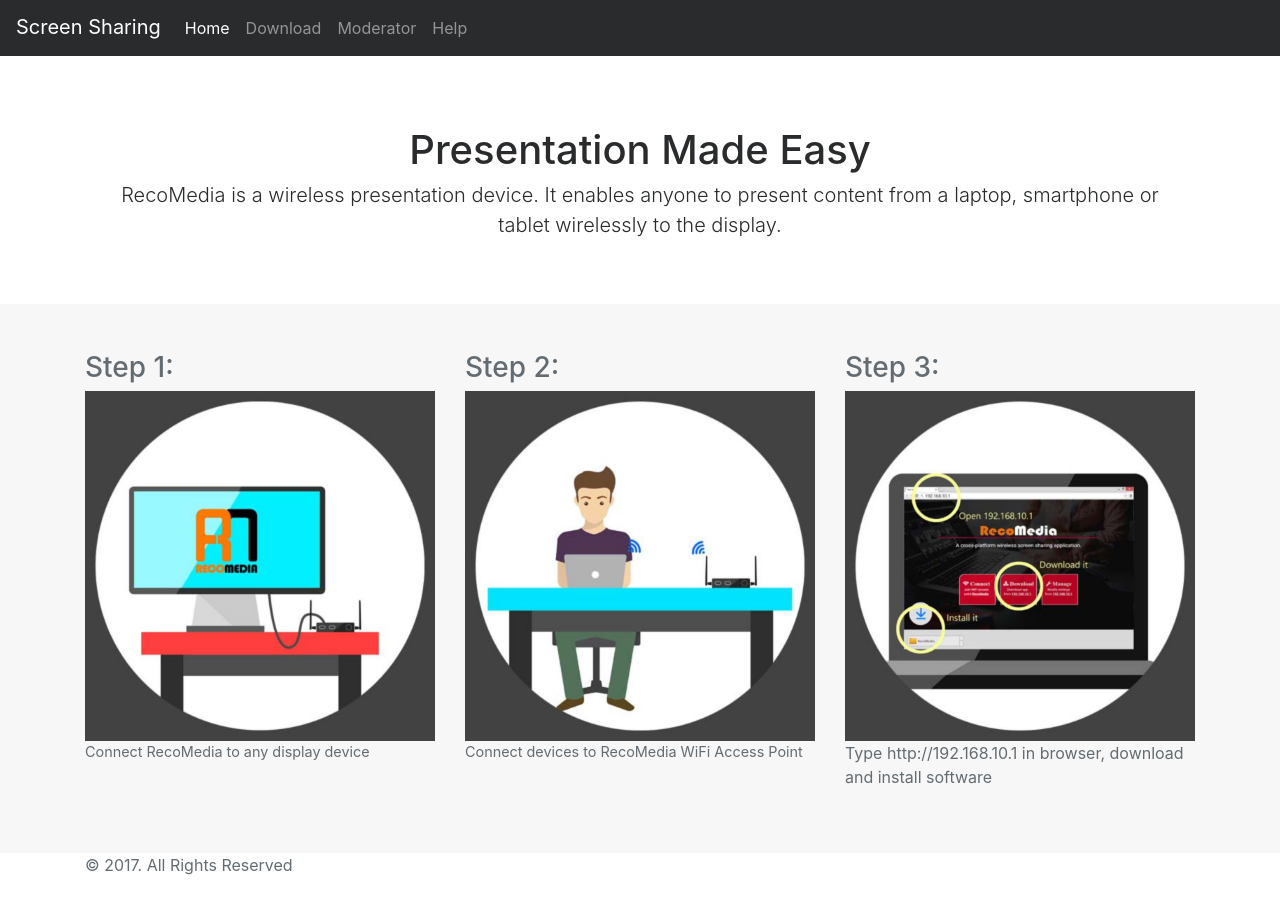
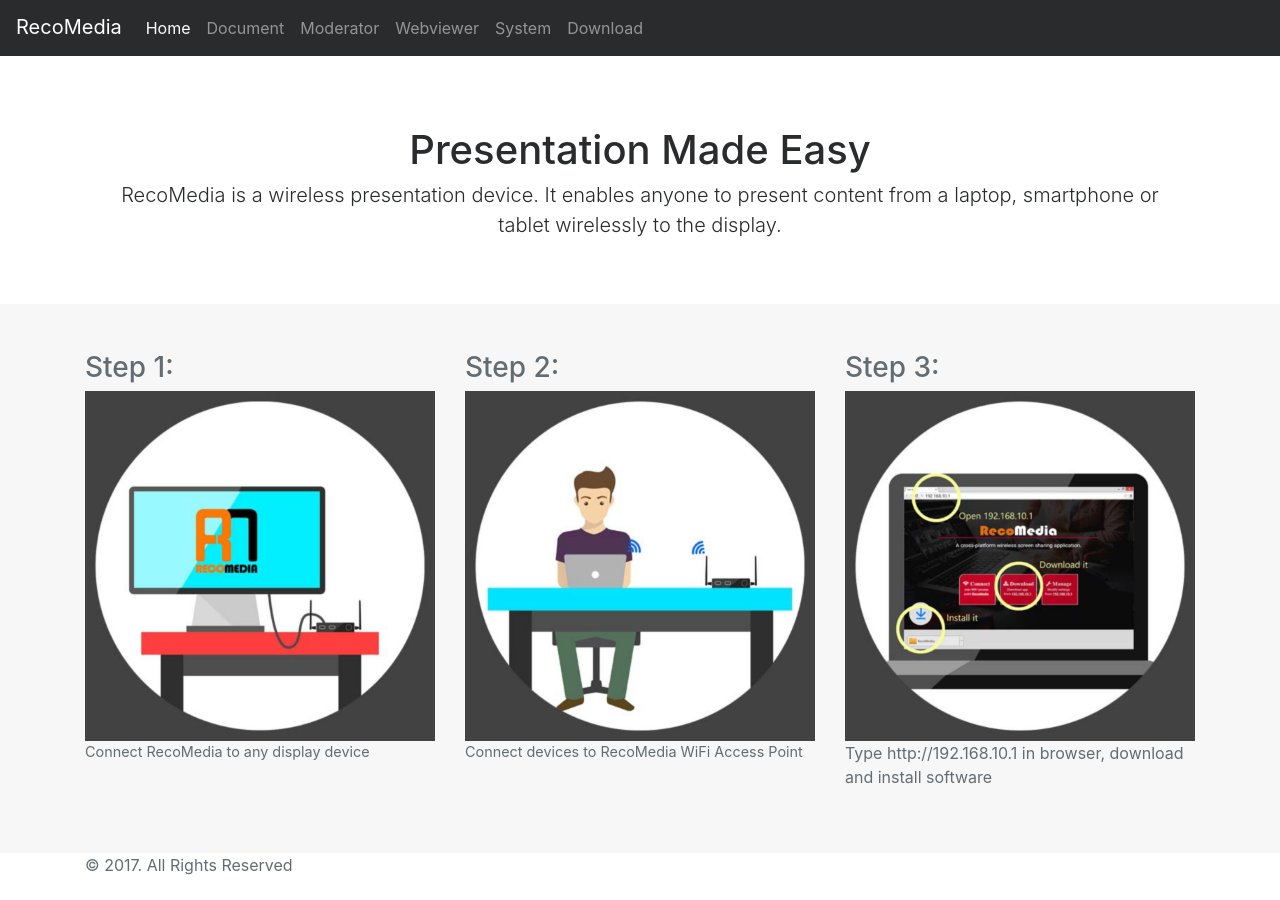
Before and after one commit to dionguek/Project3, a Jekyll site: the page docs/examples/recomedia/main.html, which Jekyll copies as it is, in a window 1280 px wide. Built offline with Jekyll 4.4.1, drawn with Linux system fonts in a browser that asks for light colours; nearby versions of some CDN libraries.

Commit message:
Changed interface and wordings matching RecoMedia

```diff
--- a/docs/examples/recomedia/css/starter-template.css
+++ b/docs/examples/recomedia/css/starter-template.css
@@ -14,6 +14,10 @@
   margin-bottom: 0.5rem;
 }
 
+#logo{
+    width:80x;
+    height:25px;
+}
 
 .navbar {
   margin-bottom: 0;
@@ -58,5 +62,5 @@
 }
 
 .card-text {
-  font-size: 90%;
+  font-size: 85%;
 }
--- a/docs/examples/recomedia/main.html
+++ b/docs/examples/recomedia/main.html
@@ -21,28 +21,33 @@
       <button class="navbar-toggler navbar-toggler-right" type="button" data-toggle="collapse" data-target="#navbarsExampleDefault" aria-controls="navbarsExampleDefault" aria-expanded="false" aria-label="Toggle navigation">
         <span class="navbar-toggler-icon"></span>
       </button>
-      <a class="navbar-brand" href="#">Screen Sharing</a>
+      <a class="navbar-brand" href="#">RecoMedia</a>
 
       <div class="collapse navbar-collapse" id="navbarsExampleDefault">
         <ul class="navbar-nav mr-auto">
           <li class="nav-item active">
-            <a class="nav-link" href="#">Home <span class="sr-only">(current)</span></a>
+            <a class="nav-link" href="main.html">Home</a>
+          </li>
+          <li class="nav-item">
+            <a class="nav-link" href="#">Document</a>
+          </li>
+          <li class="nav-item">
+            <a class="nav-link" href="signin.html">Moderator</a>
+          </li>
+          <li class="nav-item">
+            <a class="nav-link" href="#">Webviewer</a>
+          </li>
+          <li class="nav-item">
+            <a class="nav-link" href="#">System</a>
           </li>
           <li class="nav-item">
             <a class="nav-link" href="#">Download</a>
-          </li>
-          <li>
-            <a class="nav-link" href="#">Moderator</a>
-          </li>
-          <li>
-            <a class="nav-link" href="#">Help</a>
           </li>
         </ul>
       </div>
     </nav>
 
     <div class="container">
-
       <div class="starter-template">
         <h1>Presentation Made Easy</h1>
         <p class="lead">RecoMedia is a wireless presentation device. It enables anyone to present content from a laptop, smartphone or tablet wirelessly to the display.</p>
```
Also changed, not shown: other parts of docs/examples/recomedia/main.html (+4 -0 lines), docs/examples/recomedia/signin.html (+14 -8 lines).
